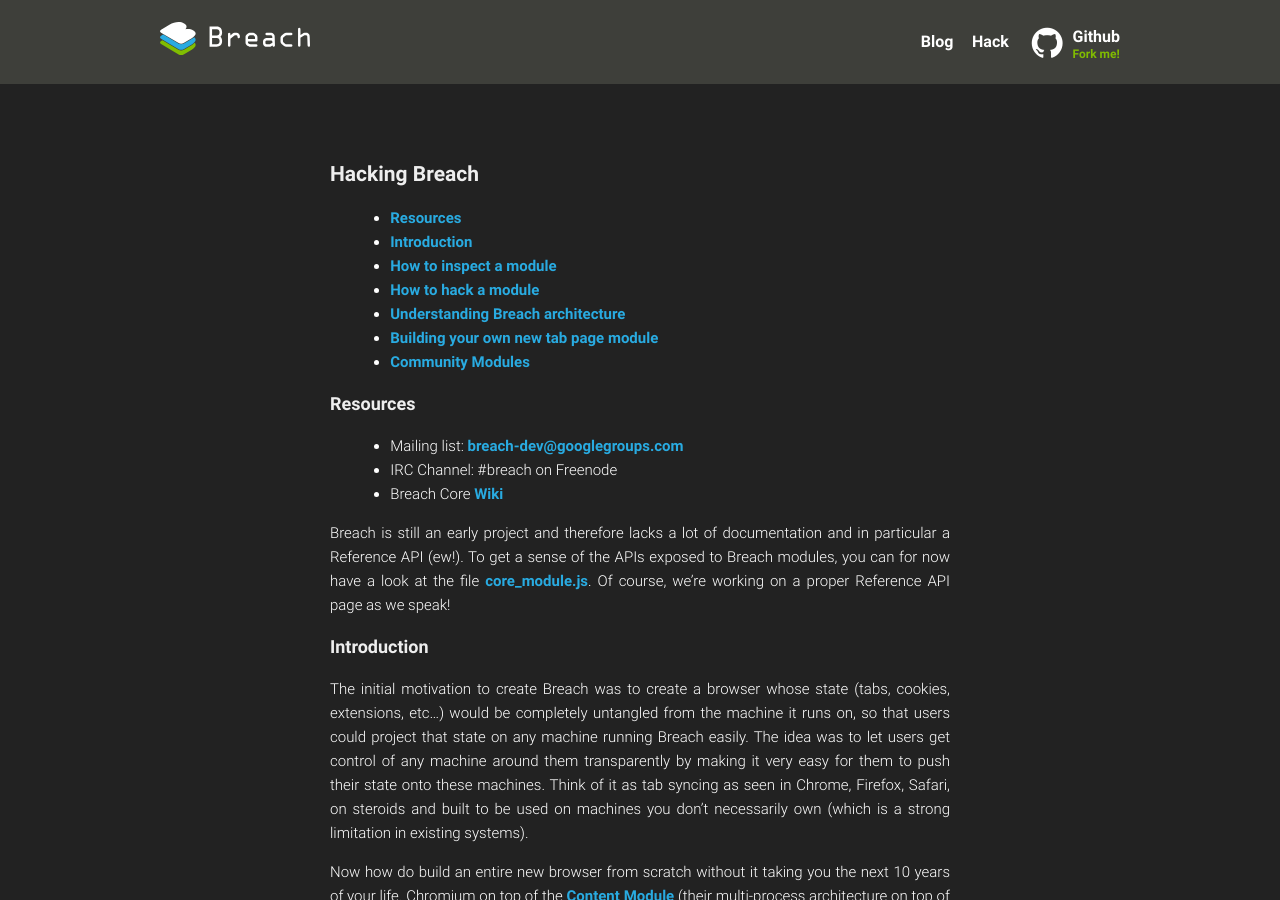
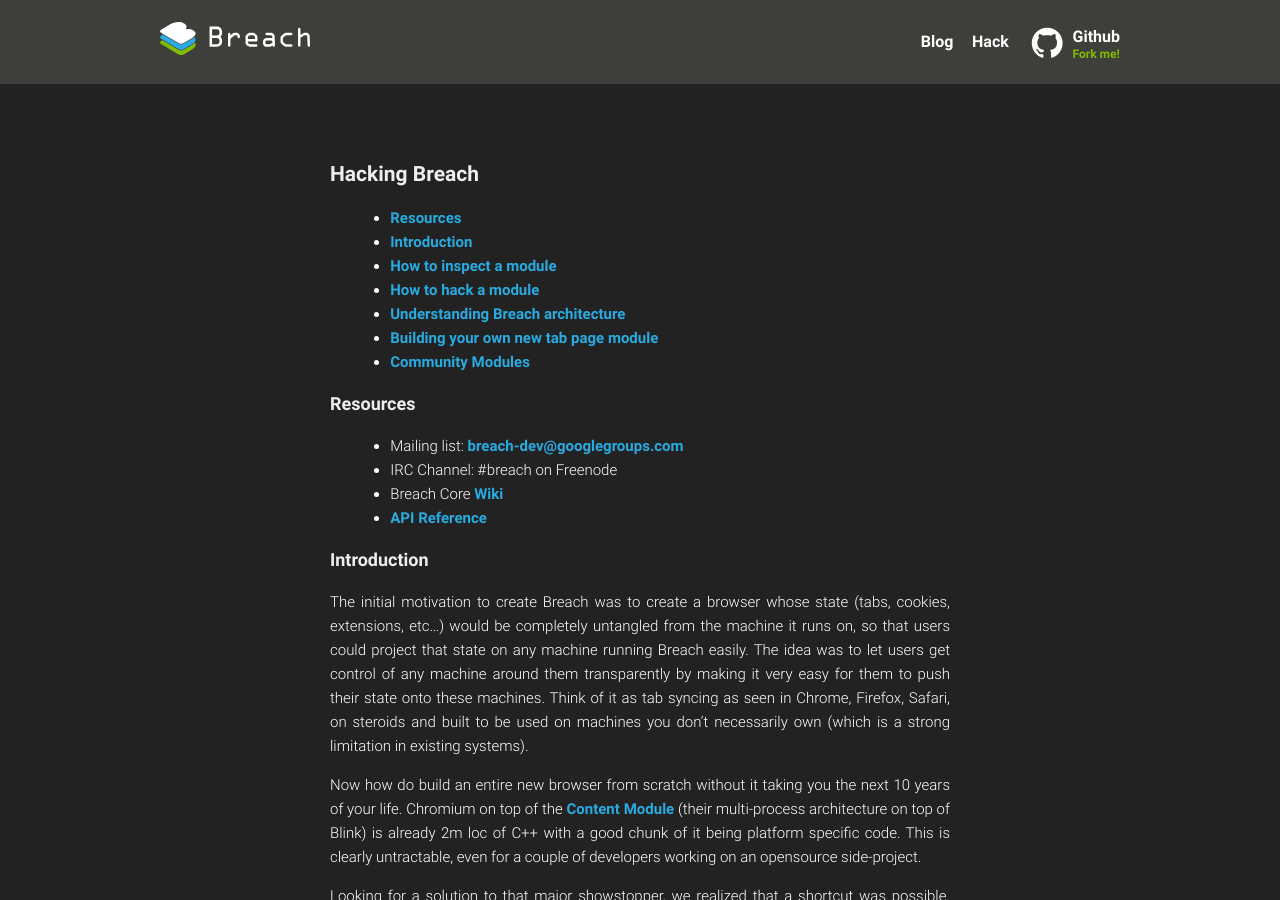
Before and after one commit to spolu/breach_core, a Jekyll site: the page built from hack/index.markdown, in a window 1280 px wide and 900 px high. Built offline with Jekyll 4.4.1, drawn with Linux system fonts in a browser that asks for light colours; Markdown is read by kramdown in place of the engine named in the settings.

Commit message:
Added link to API reference

```diff
--- a/hack/index.markdown
+++ b/hack/index.markdown
@@ -18,8 +18,7 @@
 - Mailing list: [breach-dev@googlegroups.com](https://groups.google.com/d/forum/breach-dev)
 - IRC Channel: #breach on Freenode
 - Breach Core [Wiki](https://github.com/breach/breach_core/wiki)
-
-Breach is still an early project and therefore lacks a lot of documentation and in particular a Reference API (ew!). To get a sense of the APIs exposed to Breach modules, you can for now have a look at the file [core_module.js](https://github.com/breach/breach_core/blob/master/lib/core_module.js#L486). Of course, we're working on a proper Reference API page as we speak!
+- [API Reference](https://github.com/breach/breach_core/wiki/API-Reference)
 
 ### Introduction <a name="introduction"></a>
 
```
